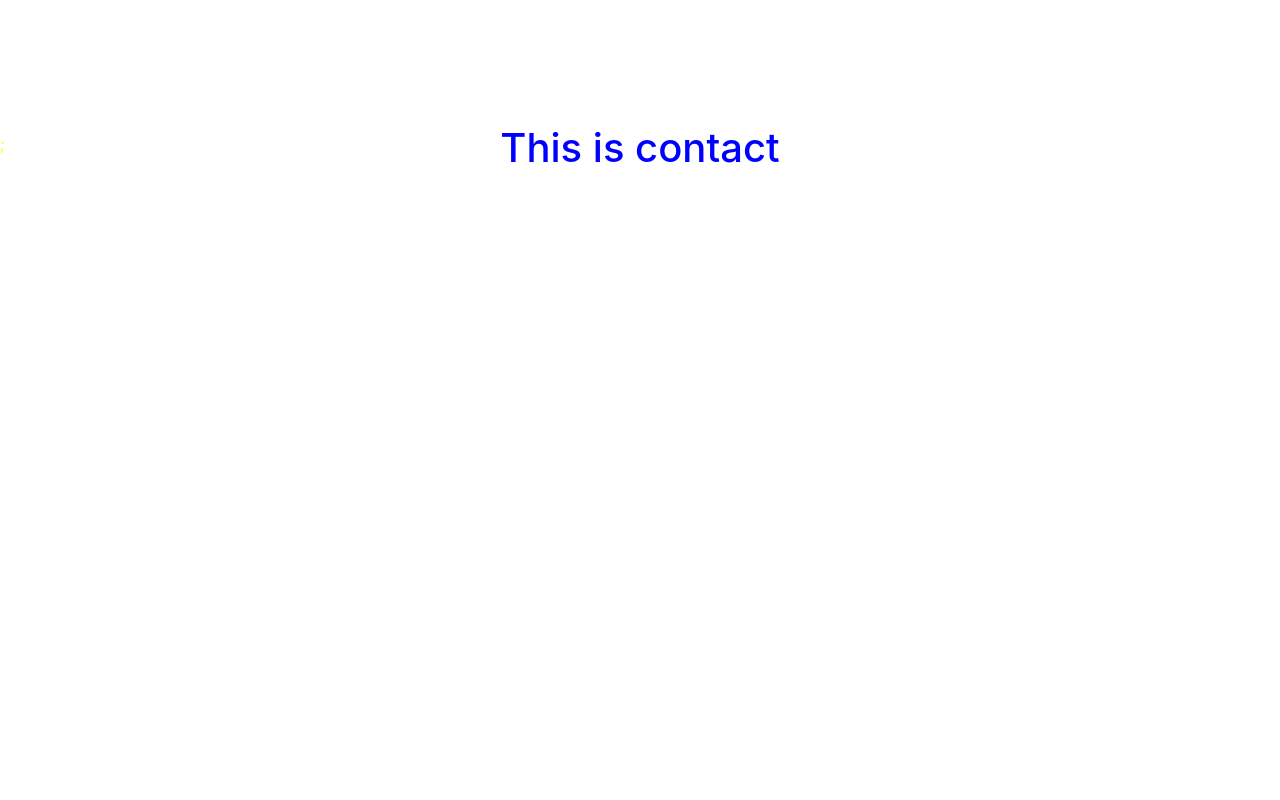
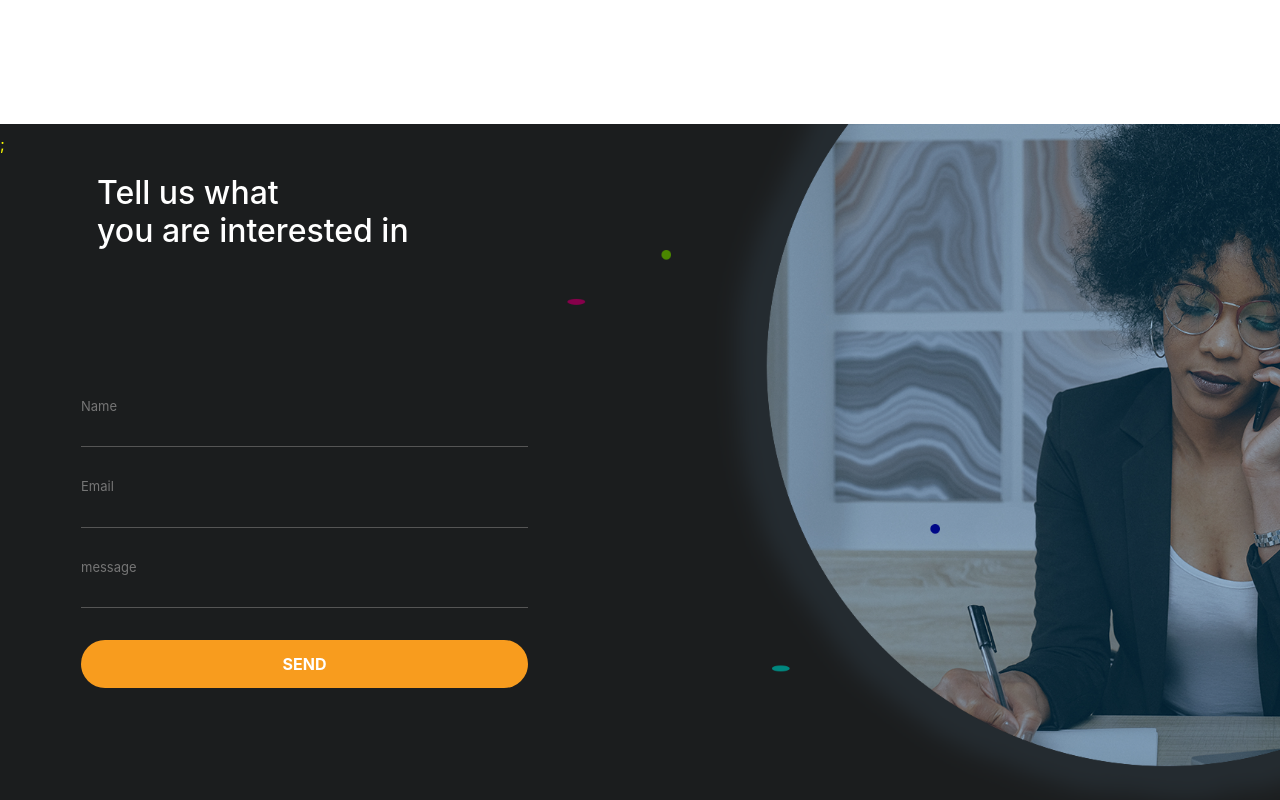
Before and after one commit to T-code1/mandarin-web, a React (Create React App) app: page / in a window 1280 px wide. Shown: the part 2380-3180 px from the top of the page. Built offline with nearby package versions, Linux system fonts and the light colour scheme.

Commit message:
contact all data needed

```diff
--- a/src/App.js
+++ b/src/App.js
@@ -3,11 +3,13 @@ import Explore from "./components/explore";
 import LandingPage from "./components/landingpage";
 import './App.css';
 import Services from './components/services';
+import Contact from './components/contact';
 const App = () => {
   return (
     <div>
       <LandingPage />
       <Explore />
+
     </div>
   )
 }
--- a/src/components/contact.css
+++ b/src/components/contact.css
@@ -1,4 +1,48 @@
-.contact{
-    color:blue;
-    height: 100vh;
- }
+.contact {
+  height: 100vh;
+  background-image: url("../images/04.png");
+  background-size: cover;
+}
+
+h2 {
+  color: #fff;
+  margin: 1em;
+  padding: 4%;
+}
+
+.button {
+  background-color: #f89c1e;
+  border: 0px solid #f89c1e;
+  border-radius: 25px 25px;
+  color: #fff;
+  font-weight: bold;
+  padding: 12px 30px;
+  text-align: center;
+  margin-top: 2em;
+  cursor: pointer;
+  width: 40%;
+}
+
+input[type="text"] {
+  border: none;
+  border-bottom: 0.3px solid #555555;
+  background: transparent;
+  color: #959595;
+  font-size: small;
+  width: 40%;
+  padding: 30px 0px 30px;
+}
+
+input[type="email"] {
+  border: none;
+  border-bottom: 0.3px solid #555555;
+  background: transparent;
+  color: #959595;
+  font-size: small;
+  width: 40%;
+  padding: 30px 0px 30px;
+}
+form {
+  margin: 1em;
+  padding: 4%;
+}
--- a/src/components/contact.js
+++ b/src/components/contact.js
@@ -1,10 +1,21 @@
 import React from 'react';
 import "./contact.css";
 const Contact = props => {
-  const {id} = props
+  const { id } = props
   return (
-    <div className="contact" id={id}>
-    <h1 h1 className="contact">This is contact </h1>;
+    <div className="container-fluid contact" id={id}>
+
+      <h2>Tell us what <br />
+       you are interested in
+       </h2>
+
+      <form action="/action_page.php">
+        <input type="text" id="name" name="Name" placeholder="Name" /><br />
+        <input type="email" id="email" name="Email" placeholder="Email" /><br />
+        <input type="text" id="message" name="Message" placeholder="message" /><br />
+        <button className="button">SEND</button>
+      </form>
+
     </div>
   )
 
```
